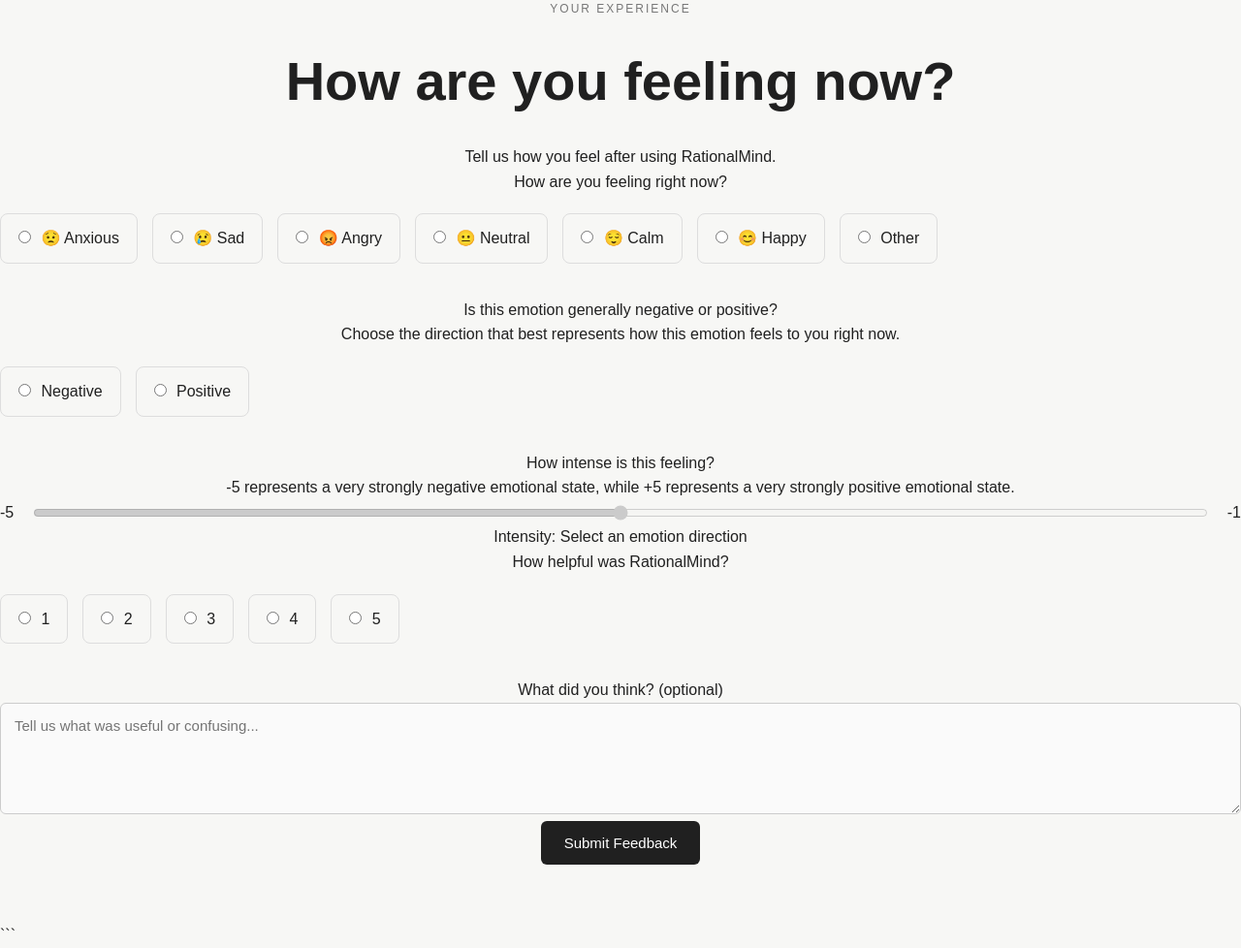
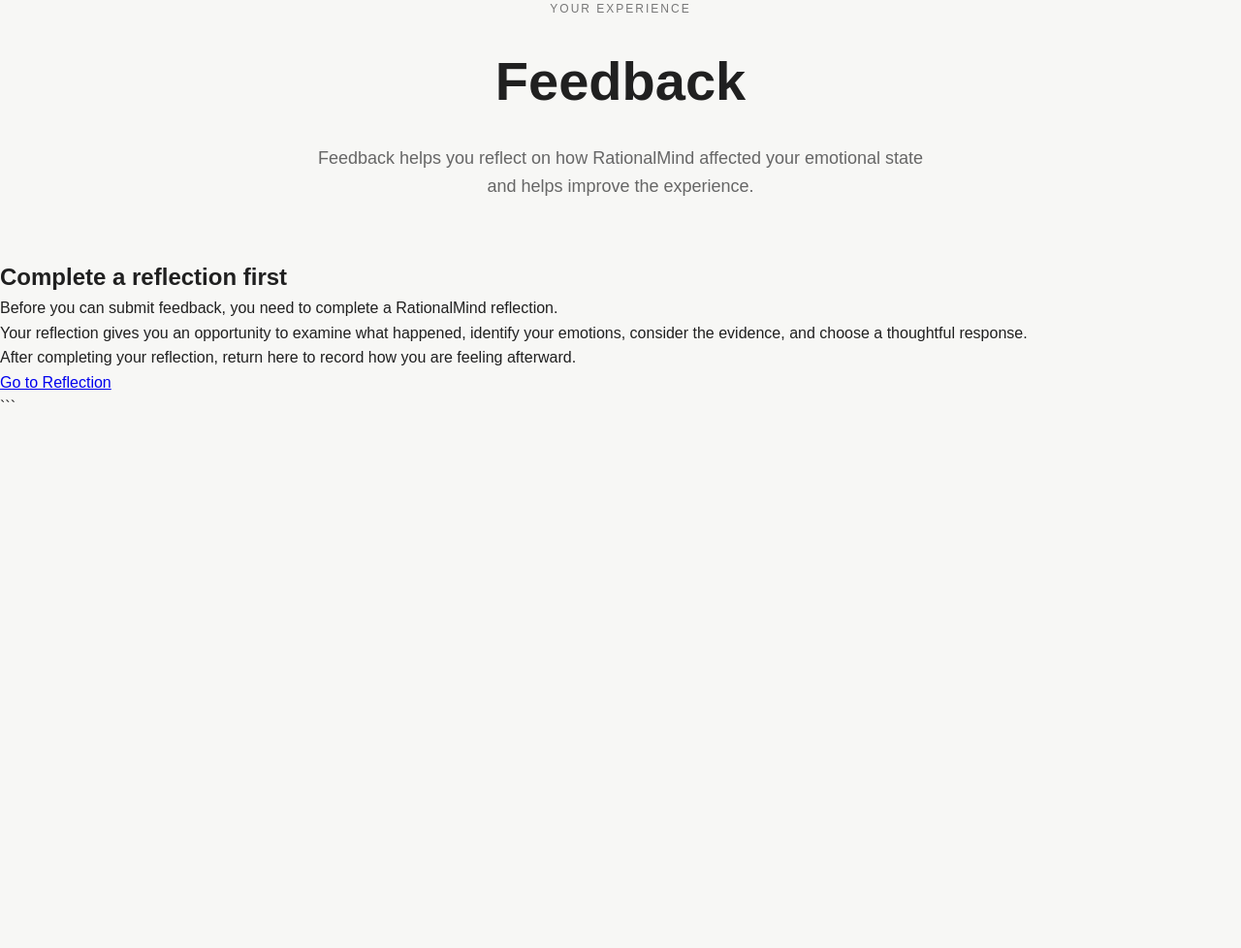
Before and after one commit to Kwakita123/RationalMind, a Flask app: page /feedback in a window 1280 px wide. Shown: the part 104-1082 px from the top of the page at 97% size. After the commit the page ends 519 px from the top, so only its background shows below. Run offline with Flask 3, Linux system fonts and the light colour scheme; the visitor is signed in with stand-in values (Sample User, id 1); data that the repository does not hold is empty.

Commit message:
Update feedback.html

```diff
--- a/templates/feedback.html
+++ b/templates/feedback.html
@@ -13,10 +13,22 @@ Feedback | RationalMind
     </p>
 
     <h1>
-        How are you feeling now?
+        Feedback
     </h1>
 
+    <p>
+        Feedback helps you reflect on how RationalMind affected
+        your emotional state and helps improve the experience.
+    </p>
+
+</section>
+
+
 {% if submitted %}
+
+    <!-- ========================================= -->
+    <!-- SUCCESS -->
+    <!-- ========================================= -->
 
     <div class="feedback-success">
 
@@ -25,7 +37,8 @@ Feedback | RationalMind
         </h2>
 
         <p>
-                Your feedback will help improve RationalMind.
+            Your feedback has been recorded and will help improve
+            RationalMind.
         </p>
 
         <a href="/dashboard">
@@ -40,11 +53,76 @@ Feedback | RationalMind
 
     </div>
 
+
+{% elif already_submitted %}
+
+    <!-- ========================================= -->
+    <!-- ALREADY COMPLETED -->
+    <!-- ========================================= -->
+
+    <div class="feedback-info">
+
+        <h2>
+            Reflection feedback already completed
+        </h2>
+
+        <p>
+            You have already submitted feedback for your most
+            recent reflection.
+        </p>
+
+        <p>
+            Complete another reflection before submitting
+            additional feedback.
+        </p>
+
+        <a href="/reflection">
+            Start Another Reflection
+        </a>
+
+    </div>
+
+
+{% elif not can_submit %}
+
+    <!-- ========================================= -->
+    <!-- REFLECTION REQUIRED -->
+    <!-- ========================================= -->
+
+    <div class="feedback-info">
+
+        <h2>
+            Complete a reflection first
+        </h2>
+
+        <p>
+            Before you can submit feedback, you need to complete
+            a RationalMind reflection.
+        </p>
+
+        <p>
+            Your reflection gives you an opportunity to examine
+            what happened, identify your emotions, consider the
+            evidence, and choose a thoughtful response.
+        </p>
+
+        <p>
+            After completing your reflection, return here to
+            record how you are feeling afterward.
+        </p>
+
+        <a href="/reflection">
+            Go to Reflection
+        </a>
+
+    </div>
+
+
 {% else %}
 
-        <p>
-            Tell us how you feel after using RationalMind.
-        </p>
+    <!-- ========================================= -->
+    <!-- FEEDBACK FORM -->
+    <!-- ========================================= -->
 
     {% if error %}
 
@@ -57,14 +135,15 @@ Feedback | RationalMind
 
     <form method="POST">
 
-
-            <!-- ================================================= -->
-            <!-- EMOTION -->
-            <!-- ================================================= -->
-
         <label>
             How are you feeling right now?
         </label>
+
+        <p class="form-help">
+            Think about how you feel after completing your
+            reflection.
+        </p>
+
 
         <div class="rating-options">
 
@@ -73,8 +152,7 @@ Feedback | RationalMind
                     type="radio"
                     name="after_emotion"
                     value="Anxious"
-                        required
-                    >
+                    required>
                 😟 Anxious
             </label>
 
@@ -82,8 +160,7 @@ Feedback | RationalMind
                 <input
                     type="radio"
                     name="after_emotion"
-                        value="Sad"
-                    >
+                    value="Sad">
                 😢 Sad
             </label>
 
@@ -91,8 +168,7 @@ Feedback | RationalMind
                 <input
                     type="radio"
                     name="after_emotion"
-                        value="Angry"
-                    >
+                    value="Angry">
                 😡 Angry
             </label>
 
@@ -100,8 +176,7 @@ Feedback | RationalMind
                 <input
                     type="radio"
                     name="after_emotion"
-                        value="Neutral"
-                    >
+                    value="Neutral">
                 😐 Neutral
             </label>
 
@@ -109,8 +184,7 @@ Feedback | RationalMind
                 <input
                     type="radio"
                     name="after_emotion"
-                        value="Calm"
-                    >
+                    value="Calm">
                 😌 Calm
             </label>
 
@@ -118,8 +192,7 @@ Feedback | RationalMind
                 <input
                     type="radio"
                     name="after_emotion"
-                        value="Happy"
-                    >
+                    value="Happy">
                 😊 Happy
             </label>
 
@@ -128,22 +201,16 @@ Feedback | RationalMind
                     type="radio"
                     name="after_emotion"
                     value="Other"
-                        id="other-emotion-option"
-                    >
+                    id="other-emotion-option">
                 Other
             </label>
 
         </div>
 
 
-            <!-- ================================================= -->
-            <!-- OTHER EMOTION -->
-            <!-- ================================================= -->
-
         <div
             id="other-emotion-container"
-                style="display: none;"
-            >
+            style="display: none;">
 
             <label for="other_emotion">
                 What emotion are you feeling?
@@ -153,15 +220,10 @@ Feedback | RationalMind
                 type="text"
                 id="other_emotion"
                 name="other_emotion"
-                    placeholder="Enter your emotion"
-                >
+                placeholder="Enter your emotion">
 
         </div>
 
-
-            <!-- ================================================= -->
-            <!-- EMOTION DIRECTION -->
-            <!-- ================================================= -->
 
         <label>
             Is this emotion generally negative or positive?
@@ -172,6 +234,7 @@ Feedback | RationalMind
             this emotion feels to you right now.
         </p>
 
+
         <div class="rating-options">
 
             <label>
@@ -180,8 +243,7 @@ Feedback | RationalMind
                     name="after_emotion_direction"
                     value="negative"
                     required
-                        onchange="setAfterIntensityRange('negative')"
-                    >
+                    onchange="setAfterIntensityRange('negative')">
                 Negative
             </label>
 
@@ -190,17 +252,12 @@ Feedback | RationalMind
                     type="radio"
                     name="after_emotion_direction"
                     value="positive"
-                        onchange="setAfterIntensityRange('positive')"
-                    >
+                    onchange="setAfterIntensityRange('positive')">
                 Positive
             </label>
 
         </div>
 
-
-            <!-- ================================================= -->
-            <!-- EMOTIONAL INTENSITY -->
-            <!-- ================================================= -->
 
         <label for="after_intensity">
             How intense is this feeling?
@@ -211,6 +268,7 @@ Feedback | RationalMind
             state, while +5 represents a very strongly positive
             emotional state.
         </p>
+
 
         <div class="intensity-container">
 
@@ -236,6 +294,7 @@ Feedback | RationalMind
 
         </div>
 
+
         <p>
             Intensity:
 
@@ -244,10 +303,6 @@ Feedback | RationalMind
             </output>
         </p>
 
-
-            <!-- ================================================= -->
-            <!-- RATIONALMIND RATING -->
-            <!-- ================================================= -->
 
         <label>
             How helpful was RationalMind?
@@ -260,8 +315,7 @@ Feedback | RationalMind
                     type="radio"
                     name="rating"
                     value="1"
-                        required
-                    >
+                    required>
                 1
             </label>
 
@@ -269,8 +323,7 @@ Feedback | RationalMind
                 <input
                     type="radio"
                     name="rating"
-                        value="2"
-                    >
+                    value="2">
                 2
             </label>
 
@@ -278,8 +331,7 @@ Feedback | RationalMind
                 <input
                     type="radio"
                     name="rating"
-                        value="3"
-                    >
+                    value="3">
                 3
             </label>
 
@@ -287,8 +339,7 @@ Feedback | RationalMind
                 <input
                     type="radio"
                     name="rating"
-                        value="4"
-                    >
+                    value="4">
                 4
             </label>
 
@@ -296,17 +347,12 @@ Feedback | RationalMind
                 <input
                     type="radio"
                     name="rating"
-                        value="5"
-                    >
+                    value="5">
                 5
             </label>
 
         </div>
 
-
-            <!-- ================================================= -->
-            <!-- COMMENT -->
-            <!-- ================================================= -->
 
         <label for="comment">
             What did you think? (optional)
@@ -316,13 +362,9 @@ Feedback | RationalMind
             id="comment"
             name="comment"
             rows="5"
-                placeholder="Tell us what was useful or confusing..."
+            placeholder="Tell us what was useful, confusing, or could be improved..."
         ></textarea>
 
-
-            <!-- ================================================= -->
-            <!-- SUBMIT -->
-            <!-- ================================================= -->
 
         <button type="submit">
             Submit Feedback
@@ -337,9 +379,9 @@ Feedback | RationalMind
 
 <script>
 
-/* ========================================================= */
+/* ========================================= */
 /* OTHER EMOTION */
-/* ========================================================= */
+/* ========================================= */
 
 const emotionOptions =
     document.querySelectorAll(
@@ -374,14 +416,12 @@ emotionOptions.forEach(function(option) {
             otherEmotionContainer.style.display =
                 "block";
 
+            otherEmotionInput.focus();
+
             otherEmotionInput.required =
                 true;
 
-            otherEmotionInput.focus();
-
-        }
-
-        else {
+        } else {
 
             otherEmotionContainer.style.display =
                 "none";
@@ -391,7 +431,6 @@ emotionOptions.forEach(function(option) {
 
             otherEmotionInput.required =
                 false;
-
         }
 
     });
@@ -399,9 +438,9 @@ emotionOptions.forEach(function(option) {
 });
 
 
-/* ========================================================= */
-/* AFTER INTENSITY RANGE */
-/* ========================================================= */
+/* ========================================= */
+/* AFTER INTENSITY */
+/* ========================================= */
 
 function setAfterIntensityRange(direction) {
 
@@ -426,68 +465,42 @@ function setAfterIntensityRange(direction) {
         );
 
 
-    /* Enable slider */
-
     slider.disabled = false;
 
-
-    /* ===================================================== */
-    /* NEGATIVE */
-    /* ===================================================== */
 
     if (direction === "negative") {
 
         slider.min = "-5";
-
         slider.max = "-1";
-
         slider.value = "-3";
 
+        minimum.textContent = "-5";
+        maximum.textContent = "-1";
 
-        minimum.textContent =
-            "-5";
-
-        maximum.textContent =
-            "-1";
-
-
-        valueDisplay.textContent =
-            "-3";
+        valueDisplay.textContent = "-3";
 
     }
 
 
-    /* ===================================================== */
-    /* POSITIVE */
-    /* ===================================================== */
-
     else if (direction === "positive") {
 
         slider.min = "1";
-
         slider.max = "5";
-
         slider.value = "3";
 
+        minimum.textContent = "+1";
+        maximum.textContent = "+5";
 
-        minimum.textContent =
-            "+1";
-
-        maximum.textContent =
-            "+5";
-
-
-        valueDisplay.textContent =
-            "+3";
+        valueDisplay.textContent = "+3";
 
     }
 
 }
 
 
-/* ========================================================= */
-/* UPDATE INTENSITY DISPLAY */
-/* ========================================================= */
+/* ========================================= */
+/* DISPLAY INTENSITY */
+/* ========================================= */
 
 function updateAfterIntensityValue(value) {
 
@@ -502,9 +515,7 @@ function updateAfterIntensityValue(value) {
         valueDisplay.textContent =
             "+" + value;
 
-    }
-
-    else {
+    } else {
 
         valueDisplay.textContent =
             value;
```
Lines whose indentation alone changed are shown as unchanged.
